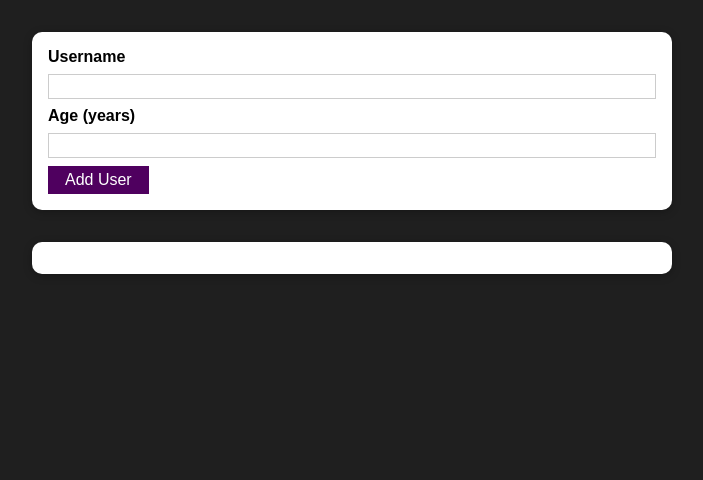
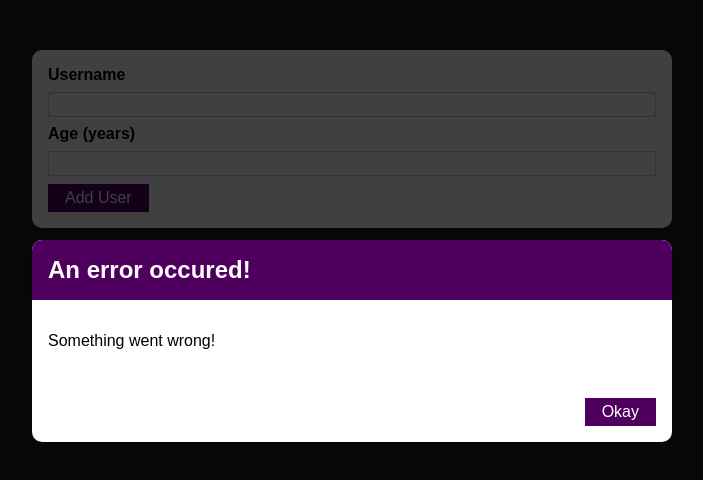
Before and after one commit to tol8901/form-input, a React (Create React App) app: page / in a window 1280 px wide. Shown: the top 480 px of the page, without its empty margins (288-991 px from the left). Built offline with nearby package versions, Linux system fonts and the light colour scheme.

Commit message:
[009] - Adding the ErrorModal component

```diff
--- /dev/null
+++ b/src/components/UI/ErrorModal.js
@@ -0,0 +1,26 @@
+import React from "react";
+
+import Card from "./Card";
+import Button from "./Button";
+import classes from "./ErrorModal.module.css";
+
+const ErrorModal = (props) => {
+  return (
+    <div>
+        <div className={classes.backdrop}/>
+        <Card className={classes.modal}>
+            <header className={classes.header}>
+            <h2>{props.title}</h2>
+            </header>
+            <div className={classes.content}>
+            <p>{props.message}</p>
+            </div>
+            <footer className={classes.actions}>
+            <Button>Okay</Button>
+            </footer>
+        </Card>;
+    </div>
+  );
+};
+
+export default ErrorModal;
--- /dev/null
+++ b/src/components/UI/ErrorModal.module.css
@@ -0,0 +1,45 @@
+.backdrop {
+  position: fixed;
+  top: 0;
+  left: 0;
+  width: 100%;
+  height: 100vh;
+  z-index: 10;
+  background: rgba(0, 0, 0, 0.75);
+}
+
+.modal {
+  position: fixed;
+  top: 30vh;
+  left: 10%;
+  width: 80%;
+  z-index: 100;
+  overflow: hidden;
+}
+
+.header {
+  background: #4f005f;
+  padding: 1rem;
+}
+
+.header h2 {
+  margin: 0;
+  color: white;
+}
+
+.content {
+  padding: 1rem;
+}
+
+.actions {
+  padding: 1rem;
+  display: flex;
+  justify-content: flex-end;
+}
+
+@media (min-width: 768px) {
+  .modal {
+    left: calc(50% - 20rem);
+    width: 40rem;
+  }
+}
--- a/src/components/Users/AddUser.js
+++ b/src/components/Users/AddUser.js
@@ -2,6 +2,7 @@
 
 import Card from "../UI/Card";
 import Button from "../UI/Button";
+import ErrorModal from '../UI/ErrorModal';
 import classes from "./AddUser.module.css";
 
 const AddUser = (props) => {
@@ -30,6 +31,8 @@
   };
 
   return (
+    <div>
+      <ErrorModal title="An error occured!" message="Something went wrong!"/>
       <Card className={classes.input}>
         <form onSubmit={addUserHandler}>
           <label htmlFor="username">Username</label>
@@ -49,6 +52,7 @@
           <Button type="submit">Add User</Button>
         </form>
       </Card>
+    </div>
   );
 };
 
```
Lines whose indentation alone changed are shown as unchanged.
